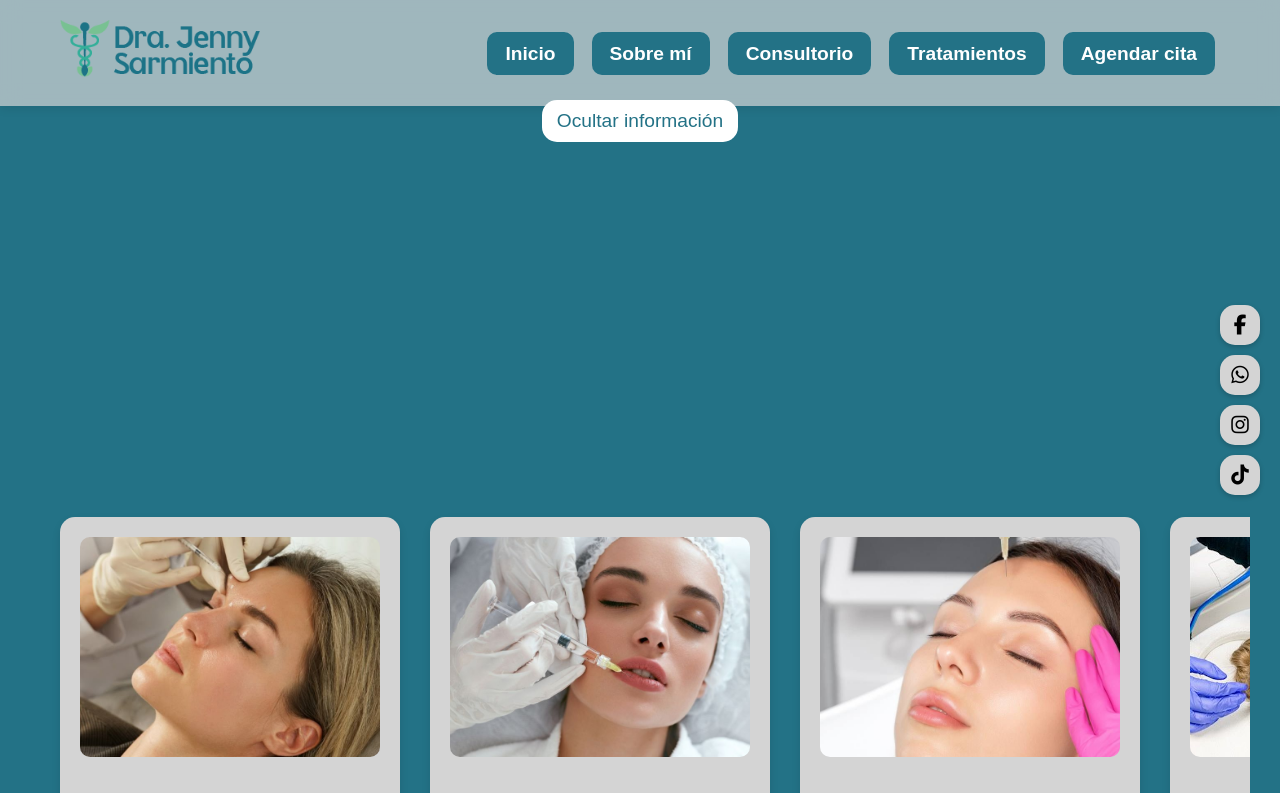
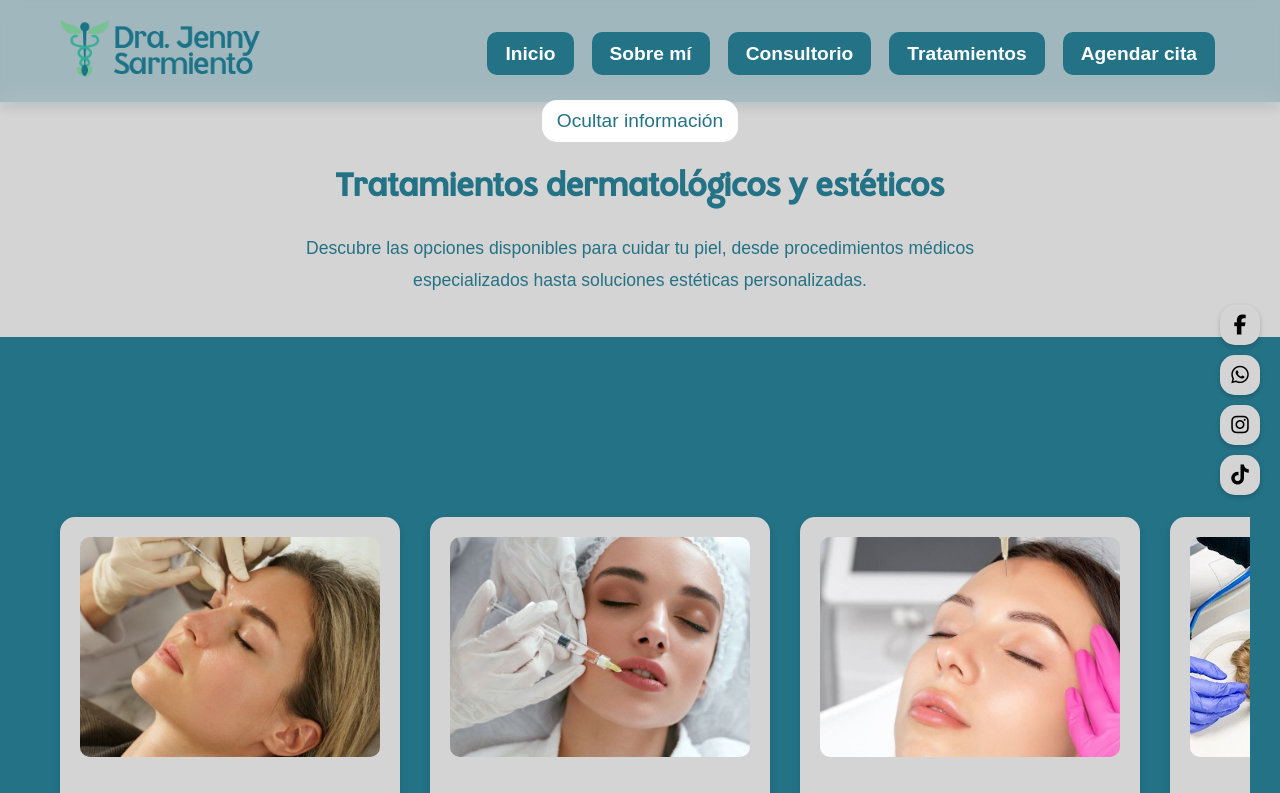
Before and after one commit to Yasmin-Leon/Dra-Jenny-Sarmiento, a plain HTML site: page tratamientos.html in a window 1280 px wide. Both pictures are taken after a click on the button "Ver más información". Shown: the top 793 px of the page. Drawn offline with Linux system fonts and the light colour scheme.

Commit message:
Update tratamientos.html
Signed-off-by: Yasmin-Leon <yleon82@uan.edu.co>

```diff
--- a/tratamientos.html
+++ b/tratamientos.html
@@ -171,9 +171,9 @@
   const desc = document.getElementById('descripcion');
 
   btn.addEventListener('click', () => {
-    const isVisible = desc.style.display === 'block';
-    desc.style.display = isVisible ? 'none' : 'block';
-    btn.textContent = isVisible ? 'Ver más información' : 'Ocultar información';
+    desc.classList.toggle('mostrar');
+    const visible = desc.classList.contains('mostrar');
+    btn.textContent = visible ? 'Ocultar información' : 'Ver más información';
   });
 </script>
 
```
